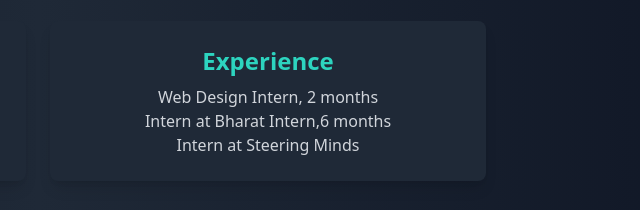
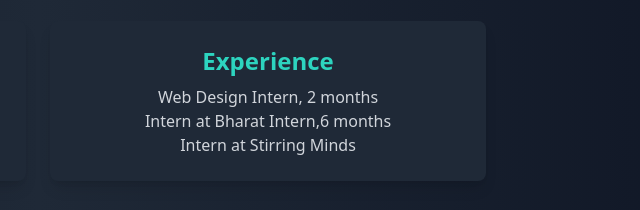
Before and after one commit to khushnumamalik/bytemywork, a plain HTML site: page index.html in a window 1280 px wide. Shown: the part 1023-1233 px from the top of the page, 602-1242 px from the left. Drawn offline with nearby package versions, Linux system fonts and the light colour scheme.

Commit message:
Update index.html

```diff
--- a/index.html
+++ b/index.html
@@ -158,7 +158,7 @@
           <h3 class="text-2xl font-bold text-teal-400 mb-2">Experience</h3>
           <p class="text-gray-300">Web Design Intern, 2 months</p>
           <p class="text-gray-300">Intern at Bharat Intern,6 months</p>
-          <p class="text-gray-300">Intern at Steering Minds</p>
+          <p class="text-gray-300">Intern at Stirring Minds</p>
         </div>
       </div>
 
```
